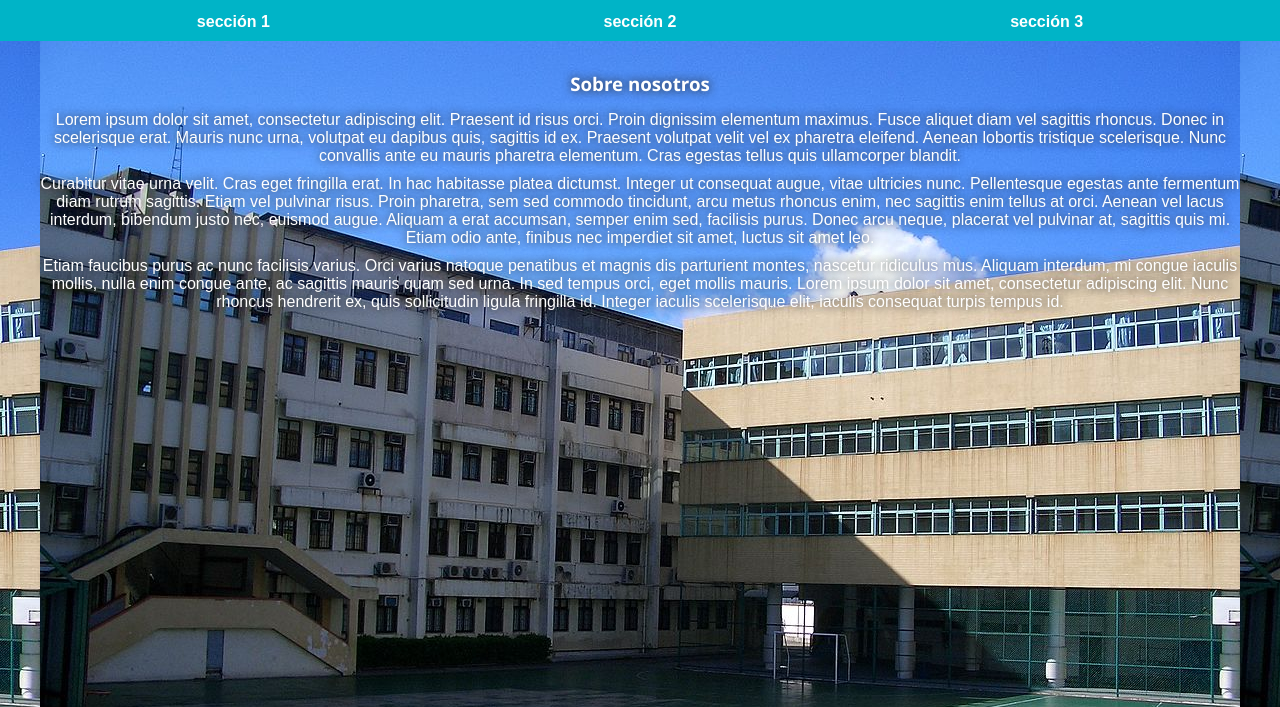
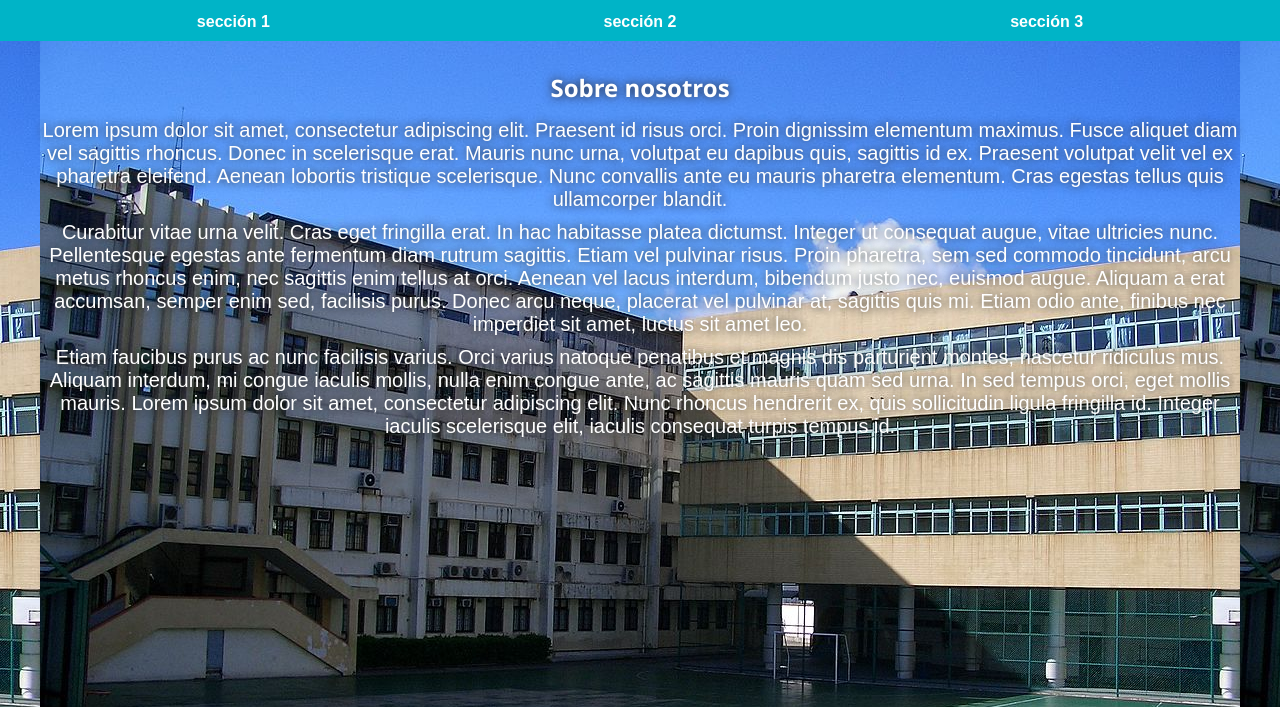
Before and after one commit to MarcosLabra/modeloPagInstitucional, a plain HTML site: page index.html in a window 1280 px wide. Shown: the part 93-800 px from the top of the page. Drawn offline with Linux system fonts and the light colour scheme.

Commit message:
agrando letras seccion uno

```diff
--- a/styles/estilos.css
+++ b/styles/estilos.css
@@ -90,11 +90,13 @@ main #seccion1 {
 main #seccion1 h3 {
   font-family: 'Segoe UI', Tahoma, Geneva, Verdana, sans-serif;
   margin-bottom: 15px;
+  font-size: 24px;
 }
 
 main #seccion1 p {
   font-family: sans-serif;
   margin-bottom: 10px;
+  font-size: 20px;
 }
 
 /* SECCION 2 */
```
